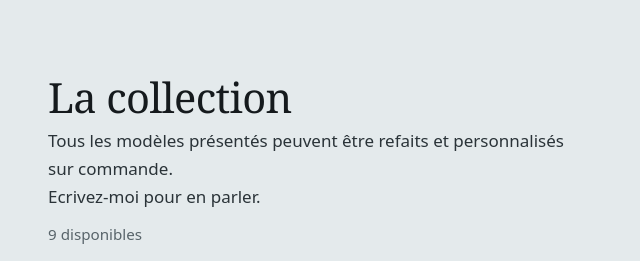
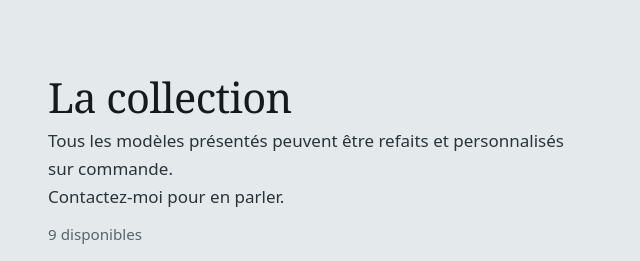
Before and after one commit to thallionsknives/Site, a plain HTML site: page index.html in a window 1280 px wide. Shown: the part 840-1101 px from the top of the page, 8-648 px from the left. Drawn offline with Linux system fonts and the light colour scheme.

Commit message:
Update contact phrase in collection description

```diff
--- a/index.html
+++ b/index.html
@@ -86,7 +86,7 @@
       <div class="bloc-tete reveal">
         <div>
           <h2 id="titre-collection">La collection</h2>
-          <p class="texte-collection" id="collection-texte">Tous les modèles présentés peuvent être refaits et personnalisés sur commande.<br>Ecrivez-moi pour en parler.</p>
+          <p class="texte-collection" id="collection-texte">Tous les modèles présentés peuvent être refaits et personnalisés sur commande.<br>Contactez-moi pour en parler.</p>
           <p class="compte" id="compte"></p>
         </div>
         <div class="filtres" role="group" aria-label="Filtrer la collection">
```
